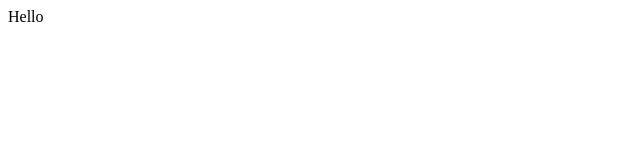
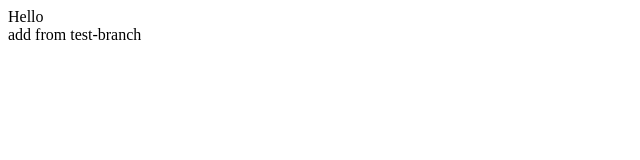
Before and after one commit to nhnkg123/TestPracticeGit, a plain HTML site: page index.html in a window 1280 px wide. Shown: the whole page, without its empty margins (0-640 px from the left). Drawn offline with Linux system fonts and the light colour scheme.

Commit message:
add text from test-branch

```diff
--- a/index.html
+++ b/index.html
@@ -7,5 +7,7 @@
 </head>
 <body>
     <div>Hello</div>
+
+    <div>add from test-branch</div>
 </body>
 </html>
```
